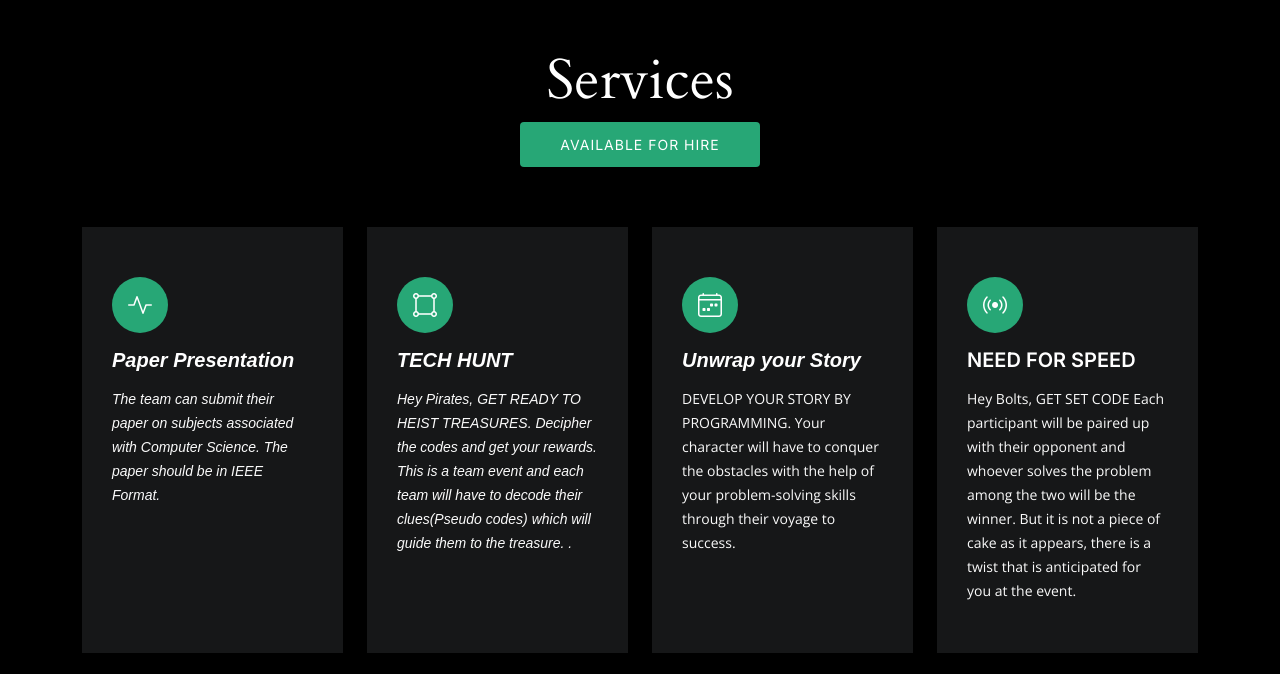
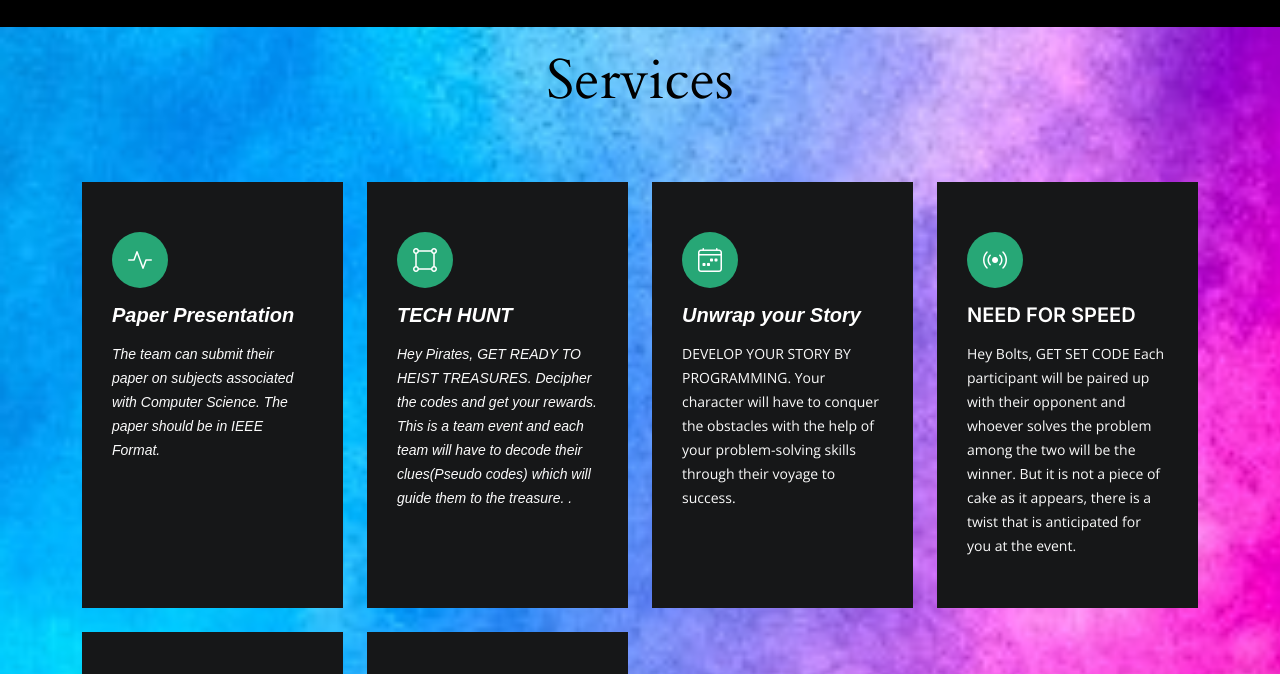
Before and after one commit to Sasikaran2k3/Symposium_2k22, a plain HTML site: page services.html in a window 1280 px wide. Shown: the part 73-747 px from the top of the page. Drawn offline with nearby package versions, Linux system fonts and the light colour scheme.

Commit message:
Add files via upload

```diff
--- a/services.html
+++ b/services.html
@@ -93,7 +93,10 @@
   </style>
 </head>
 
-<body>
+<body style="background-image:url('EventsBackground.jpg');background-position: center;
+  background-repeat: no-repeat;
+  background-size: cover;
+  position: relative;">
 
   <!-- ======= Header ======= -->
   <header id="header" class="header d-flex align-items-center fixed-top">
@@ -151,9 +154,7 @@
       <div class="container position-relative">
         <div class="row d-flex justify-content-center">
           <div class="col-lg-6 text-center">
-            <h2>Services</h2>
-            <a class="cta-btn" href="contact.html">Available for hire</a>
-
+            <h2 style="color: black;">Services</h2>
           </div>
         </div>
       </div>
```
Also changed, not shown: EventsBackground.jpg (added).
